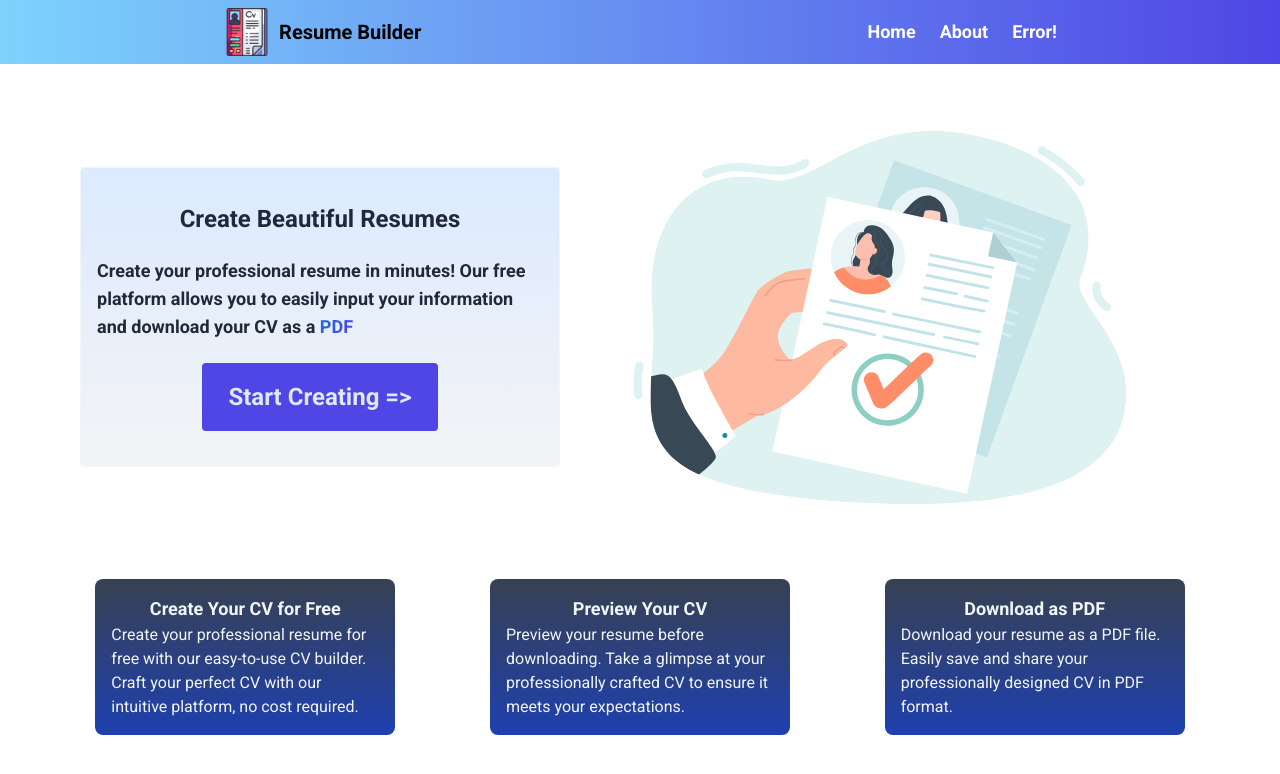
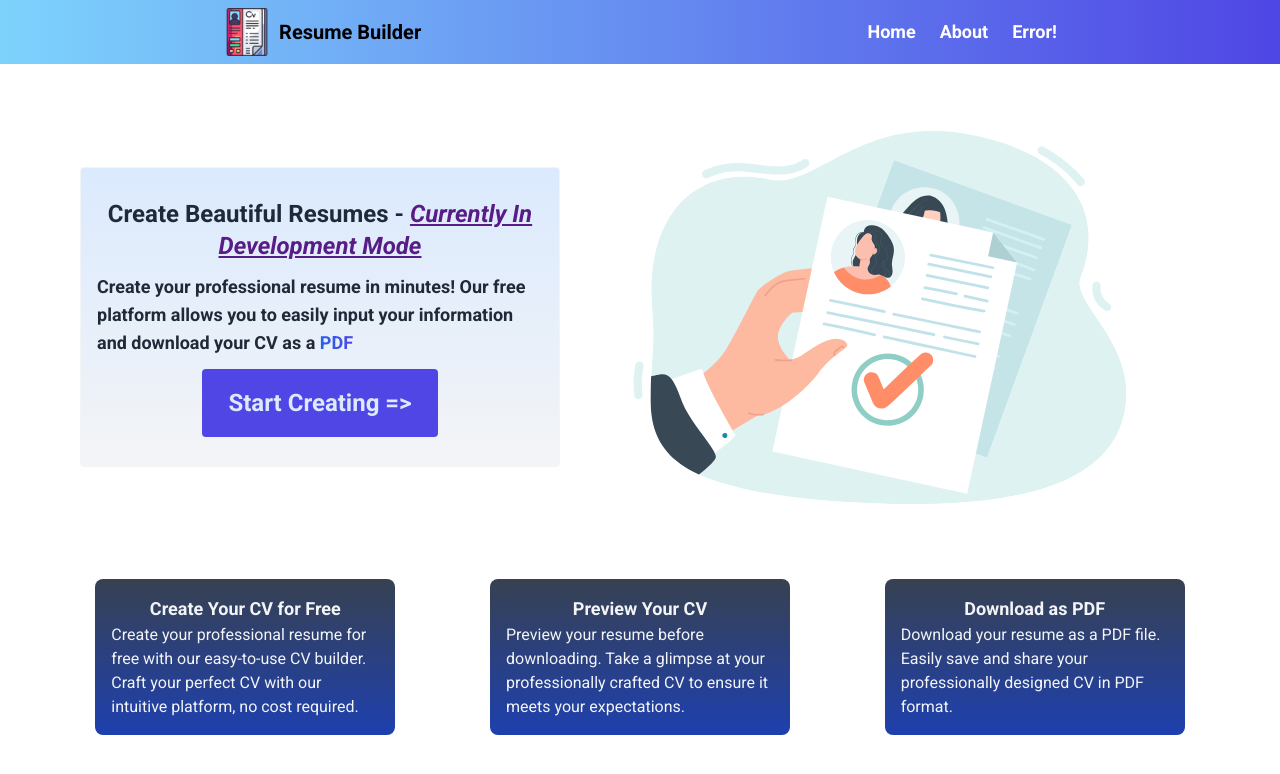
Before and after one commit to brkunver/simple-resume-builder, a React (Vite) app: page / in a window 1280 px wide. Shown: the top 774 px of the page. Built offline with nearby package versions, Linux system fonts and the light colour scheme; what @react-pdf/renderer would draw is missing.

Commit message:
fix typo

```diff
--- a/src/pages/Index.tsx
+++ b/src/pages/Index.tsx
@@ -14,8 +14,8 @@ function Index({}: Props) {
       transition={{ duration: 0.5 }}
     >
       <section className="flex flex-col lg:flex-row justify-center mx-auto align-middle mt-10">
-        <div id="first-section " className="card">
-          <h2 className="text-2xl font-bold text-center">Create Beautiful Resumes</h2>
+        <div id="first-section" className="card">
+          <h2 className="text-2xl font-bold text-center">Create Beautiful Resumes - <span className="italic underline text-purple-900">Currently In Development Mode</span></h2>
           <p className="text-lg font-semibold text-gray-800">
             Create your professional resume in minutes! Our free platform allows you to easily input your information
             and download your CV as a{" "}
```
